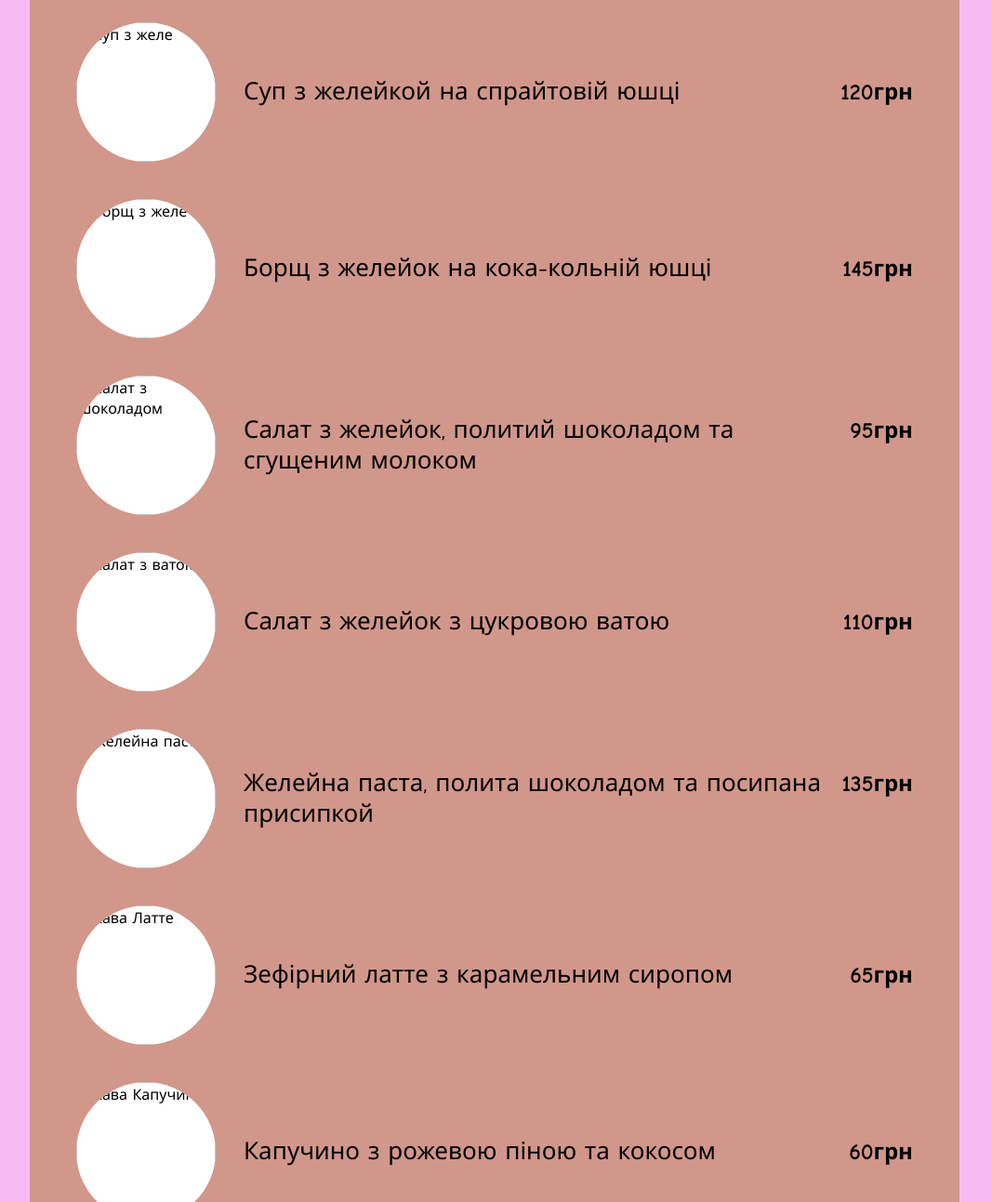
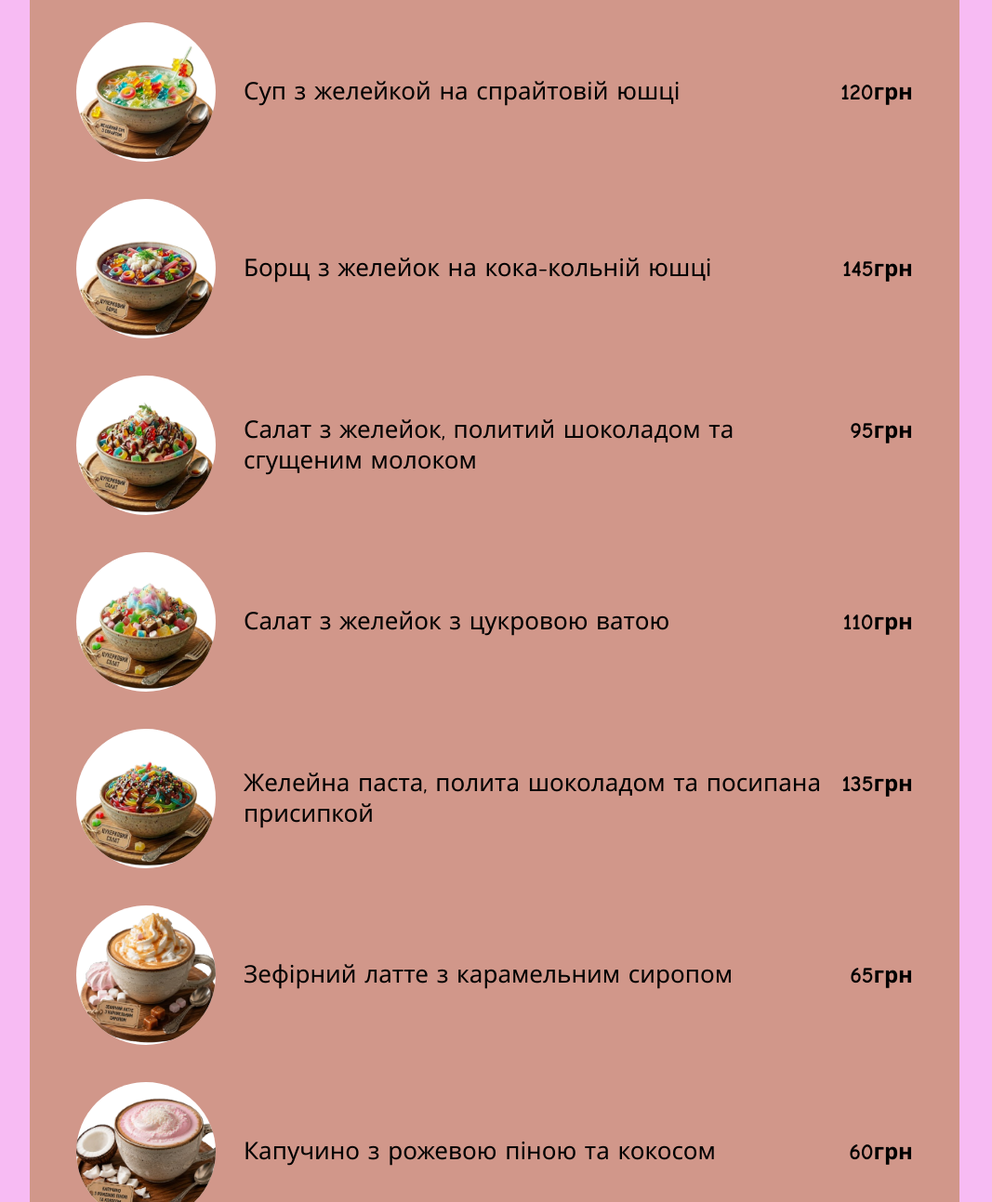
Before and after one commit to Antonksenz/Horbenko_Maria_Relize, a plain HTML site: page index.html in a window 1280 px wide. Shown: the part 767-2060 px from the top of the page at 93% size, without its empty margins (108-1175 px from the left). Drawn offline with Linux system fonts and the light colour scheme.

Commit message:
Update index.html

```diff
--- a/index.html
+++ b/index.html
@@ -8,9 +8,9 @@
 <body>
 
     <header class="restaurant-header">
-        <img src="folder/cat.png" alt="Кіт ліворуч" class="header-cat">
+        <img src="img/kot.png" alt="Кіт ліворуч" class="header-cat">
         <h1>солодкий ресторан</h1>
-        <img src="folder/cat.png" alt="Кіт праворуч" class="header-cat">
+        <img src="img/kot.png" alt="Кіт праворуч" class="header-cat">
     </header>
 
     <main>
@@ -32,7 +32,7 @@
                     </div>
                 </div>
                 <div class="hero-image-wrapper">
-                    <img src="folder/showcase.jpg" alt="Vkysnahka ресторан" class="main-showcase-img">
+                    <img src="img/logo.png" alt="Vkysnahka ресторан" class="main-showcase-img">
                 </div>
             </div>
         </section>
@@ -43,7 +43,7 @@
 
                 <div class="menu-list">
                     <div class="menu-item">
-                        <img src="folder/soup.png" alt="Суп з желе" class="dish-img">
+                        <img src="img/food1.png" alt="Суп з желе" class="dish-img">
                         <div class="dish-details">
                             <span class="dish-name">Суп з желейкой на спрайтовій юшці</span>
                             <span class="dish-price">120грн</span>
@@ -51,7 +51,7 @@
                     </div>
 
                     <div class="menu-item">
-                        <img src="folder/borscht.png" alt="Борщ з желе" class="dish-img">
+                        <img src="img/food2.png" alt="Борщ з желе" class="dish-img">
                         <div class="dish-details">
                             <span class="dish-name">Борщ з желейок на кока-кольній юшці</span>
                             <span class="dish-price">145грн</span>
@@ -59,7 +59,7 @@
                     </div>
 
                     <div class="menu-item">
-                        <img src="folder/salad1.png" alt="Салат з шоколадом" class="dish-img">
+                        <img src="img/food3.png" alt="Салат з шоколадом" class="dish-img">
                         <div class="dish-details">
                             <span class="dish-name">Салат з желейок, политий шоколадом та сгущеним молоком</span>
                             <span class="dish-price">95грн</span>
@@ -67,7 +67,7 @@
                     </div>
 
                     <div class="menu-item">
-                        <img src="folder/salad2.png" alt="Салат з ватою" class="dish-img">
+                        <img src="img/food4.png" alt="Салат з ватою" class="dish-img">
                         <div class="dish-details">
                             <span class="dish-name">Салат з желейок з цукровою ватою</span>
                             <span class="dish-price">110грн</span>
@@ -75,7 +75,7 @@
                     </div>
 
                     <div class="menu-item">
-                        <img src="folder/pasta.png" alt="Желейна паста" class="dish-img">
+                        <img src="img/food5.png" alt="Желейна паста" class="dish-img">
                         <div class="dish-details">
                             <span class="dish-name">Желейна паста, полита шоколадом та посипана присипкой</span>
                             <span class="dish-price">135грн</span>
@@ -83,7 +83,7 @@
                     </div>
 
                     <div class="menu-item">
-                        <img src="folder/latte.png" alt="Кава Латте" class="dish-img">
+                        <img src="img/food6.png" alt="Кава Латте" class="dish-img">
                         <div class="dish-details">
                             <span class="dish-name">Зефірний латте з карамельним сиропом</span>
                             <span class="dish-price">65грн</span>
@@ -91,7 +91,7 @@
                     </div>
 
                     <div class="menu-item">
-                        <img src="folder/cappuccino.png" alt="Кава Капучино" class="dish-img">
+                        <img src="img/food7.png" alt="Кава Капучино" class="dish-img">
                         <div class="dish-details">
                             <span class="dish-name">Капучино з рожевою піною та кокосом</span>
                             <span class="dish-price">60грн</span>
```
